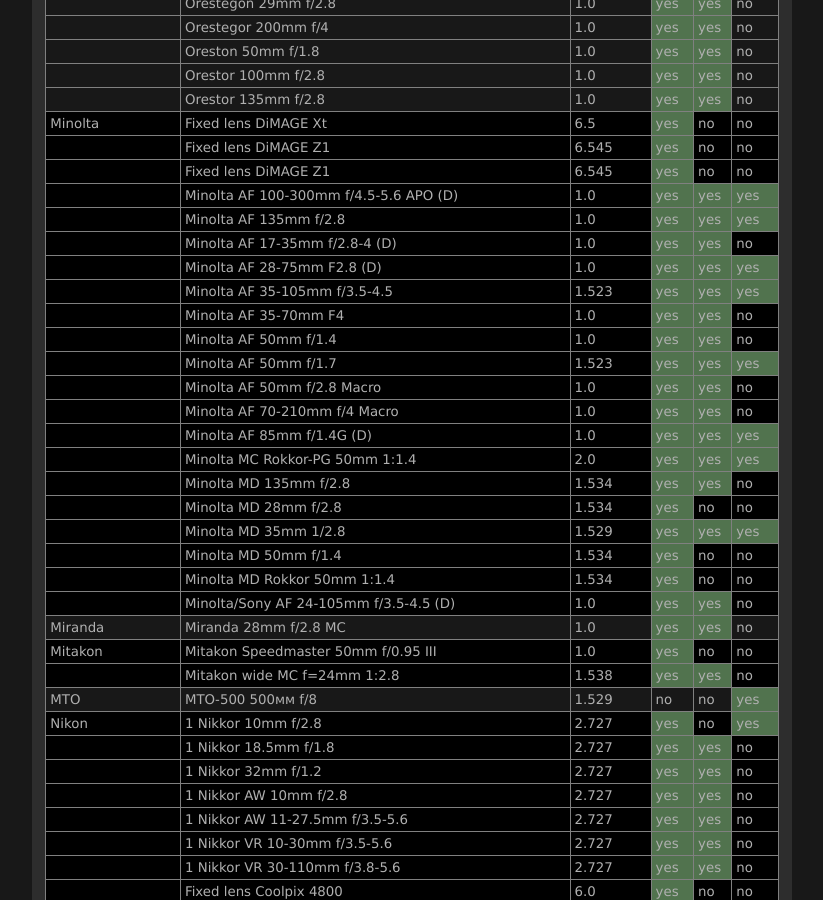
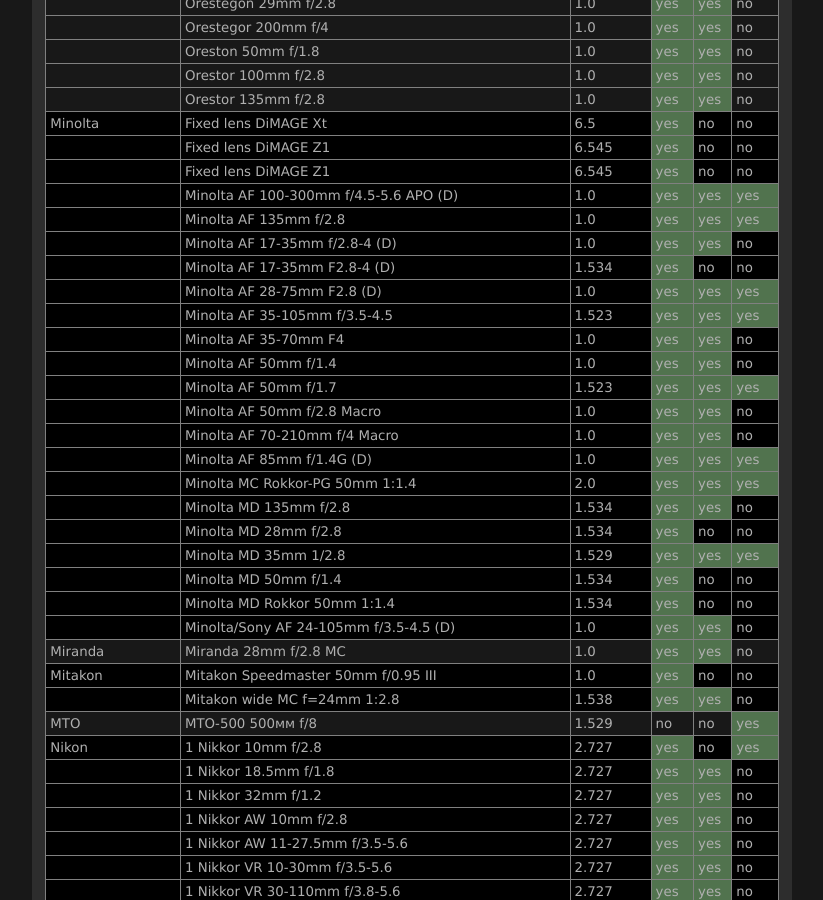
Before and after one commit to lensfun/lensfun.github.io, a Jekyll site: the page built from _posts/lenslist/2999-12-31-Lenslist-master.md, in a window 1280 px wide and 900 px high, scrolled down 11335 px. Shown: the whole window, without its empty margins (284-1107 px from the left). Built offline with Jekyll 4.4.1, drawn with Linux system fonts in a browser that asks for light colours.

Commit message:
Update master lens list from GitHub Actions

```diff
--- a/_posts/lenslist/2999-12-31-Lenslist-master.md
+++ b/_posts/lenslist/2999-12-31-Lenslist-master.md
@@ -468,6 +468,7 @@ This list was generated on 2025-08-20 from current Lensfun sources. Your Lensfun
 <tr class="lenslist-bg1"><td></td><td>Minolta AF 100-300mm f/4.5-5.6 APO (D)</td><td>1.0</td><td class="lenslist-highlight lenslist-check">yes</td><td class="lenslist-highlight lenslist-check">yes</td><td class="lenslist-highlight lenslist-check">yes</td></tr>
 <tr class="lenslist-bg1"><td></td><td>Minolta AF 135mm f/2.8</td><td>1.0</td><td class="lenslist-highlight lenslist-check">yes</td><td class="lenslist-highlight lenslist-check">yes</td><td class="lenslist-highlight lenslist-check">yes</td></tr>
 <tr class="lenslist-bg1"><td></td><td>Minolta AF 17-35mm f/2.8-4 (D)</td><td>1.0</td><td class="lenslist-highlight lenslist-check">yes</td><td class="lenslist-highlight lenslist-check">yes</td><td class="lenslist-check">no</td></tr>
+<tr class="lenslist-bg1"><td></td><td>Minolta AF 17-35mm F2.8-4 (D)</td><td>1.534</td><td class="lenslist-highlight lenslist-check">yes</td><td class="lenslist-check">no</td><td class="lenslist-check">no</td></tr>
 <tr class="lenslist-bg1"><td></td><td>Minolta AF 28-75mm F2.8 (D)</td><td>1.0</td><td class="lenslist-highlight lenslist-check">yes</td><td class="lenslist-highlight lenslist-check">yes</td><td class="lenslist-highlight lenslist-check">yes</td></tr>
 <tr class="lenslist-bg1"><td></td><td>Minolta AF 35-105mm f/3.5-4.5</td><td>1.523</td><td class="lenslist-highlight lenslist-check">yes</td><td class="lenslist-highlight lenslist-check">yes</td><td class="lenslist-highlight lenslist-check">yes</td></tr>
 <tr class="lenslist-bg1"><td></td><td>Minolta AF 35-70mm F4</td><td>1.0</td><td class="lenslist-highlight lenslist-check">yes</td><td class="lenslist-highlight lenslist-check">yes</td><td class="lenslist-check">no</td></tr>
```
